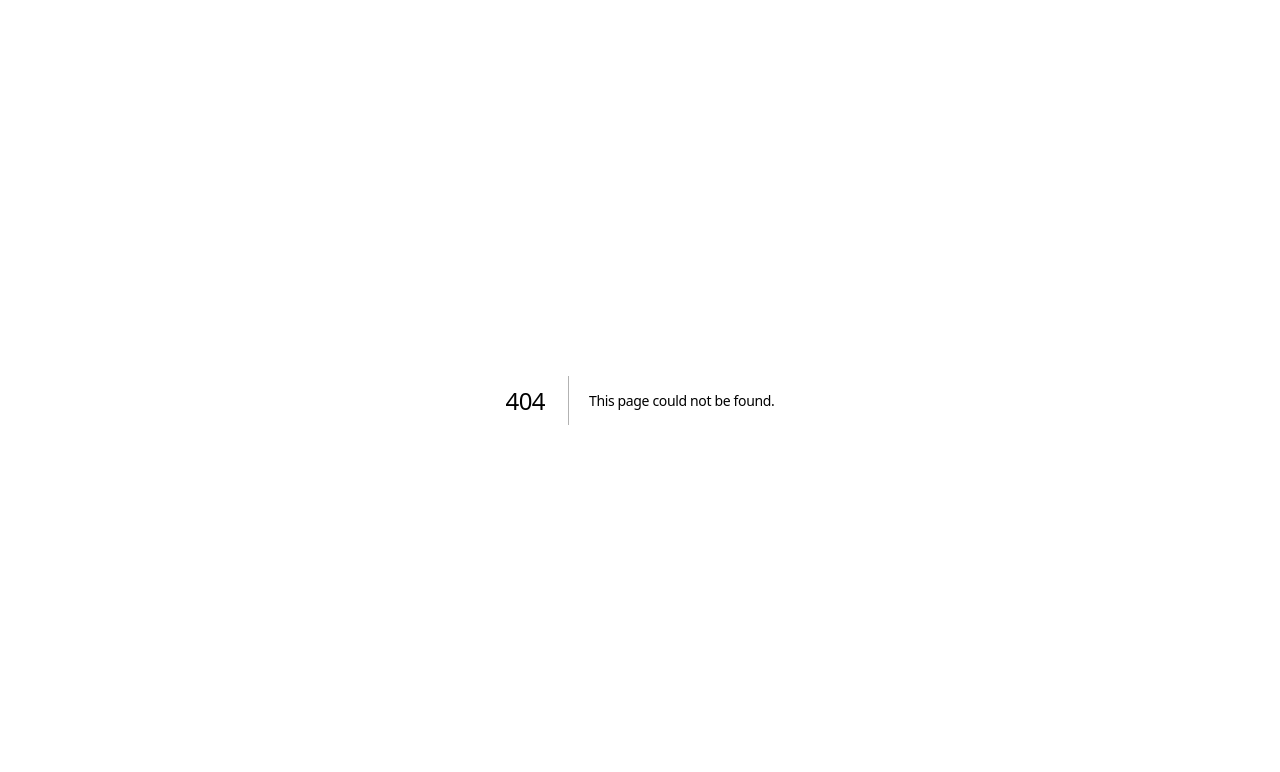
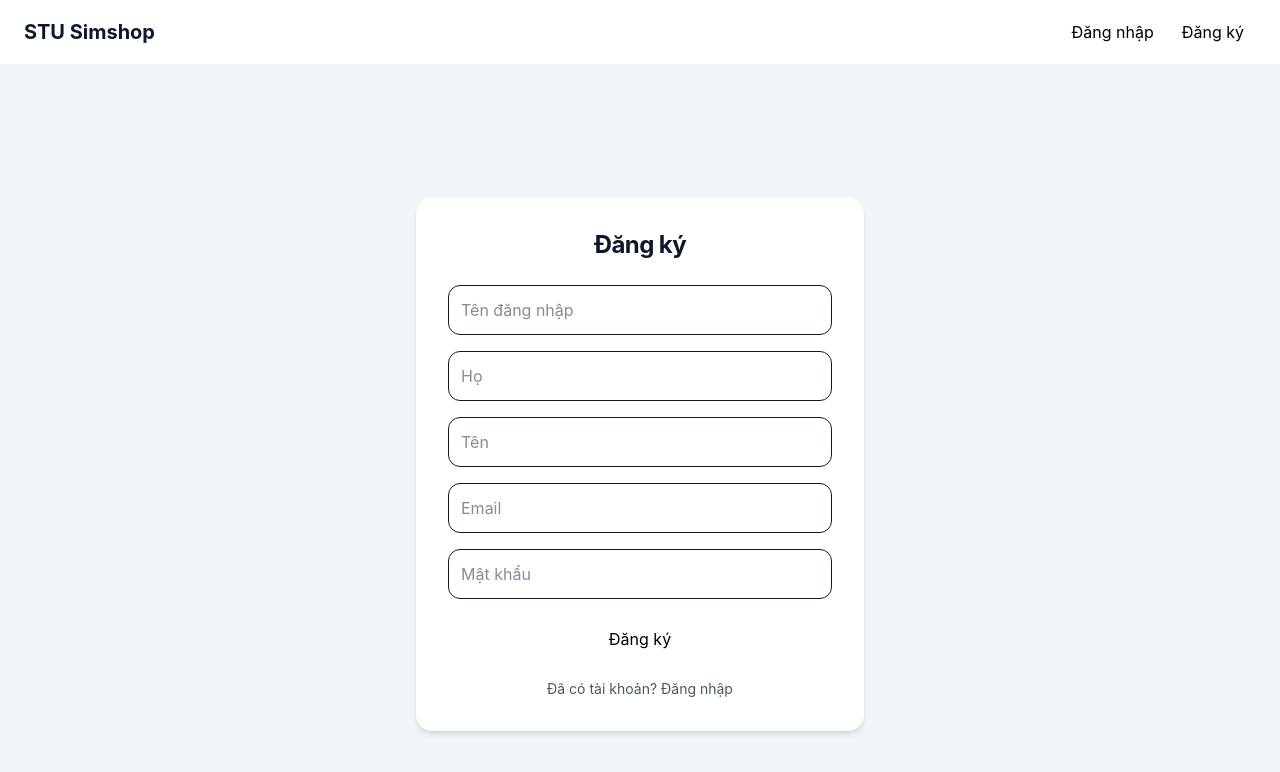
Before and after one commit to hbmphat/XayDungPhanMemWebNhom1ChieuThu3, a Next.js app in the folder apps/web-app/: page /register in a window 1280 px wide. Before the commit this address had no page. Shown: the top 772 px of the page. Built offline with nearby package versions, Linux system fonts and the light colour scheme.

Commit message:
fix: hoan thien logic dang ky dang nhap va giao dien header

```diff
--- a/apps/web-app/app/(home)/layout.tsx
+++ b/apps/web-app/app/(home)/layout.tsx
@@ -11,11 +11,13 @@ export default function HomeLayout({
         <div className="bg-brand text-white py-2 px-4 text-center text-sm">
           Chào mừng đến với STU SimShop - Hệ thống SIM số 1 Việt Nam
         </div>
+
         <nav className="container mx-auto px-4 py-4 flex items-center justify-between">
           <div className="text-2xl font-bold text-brand">STU SimShop</div>
+
           <ul className="hidden lg:flex space-x-8 font-semibold text-gray-700">
             <li>
-              <a href="#" className="text-brand">
+              <a href="/" className="text-brand">
                 Trang Chủ
               </a>
             </li>
@@ -25,30 +27,50 @@ export default function HomeLayout({
               </a>
             </li>
           </ul>
-          <div className="flex gap-4">
+
+          <div className="flex gap-4 items-center">
             <Search className="h-6 w-6 text-gray-600 cursor-pointer" />
+
             <div className="relative">
               <ShoppingCart className="h-6 w-6 text-gray-600 cursor-pointer" />
               <span className="absolute -top-2 -right-2 bg-secondary text-white text-[10px] rounded-full w-4 h-4 flex items-center justify-center">
                 0
               </span>
             </div>
-            <div>
+
+            {/* ADMIN */}
             <a href="/admin">
               <div className="flex items-center gap-1 text-gray-600 hover:text-secondary transition-colors">
-                  <User className="h-6 w-6 text-gray-600 cursor-pointer" />
+                <User className="h-6 w-6 cursor-pointer" />
                 <p>Admin</p>
               </div>
             </a>
+
+            {/* ĐĂNG NHẬP */}
+            <a href="/login">
+              <div className="flex items-center gap-1 text-gray-600 hover:text-secondary transition-colors">
+                <User className="h-6 w-6 cursor-pointer" />
+                <p>Đăng nhập</p>
               </div>
+            </a>
+
+            {/* ĐĂNG KÝ */}
+            <a
+  href="/register"
+  className="px-3 py-1 bg-brand text-black rounded-md hover:bg-secondary transition-colors"
+>
+  Đăng ký
+</a>
+
           </div>
         </nav>
       </header>
+
       <main>{children}</main>
+
       <footer className="bg-gray-900 text-white pt-16 pb-8">
         <div className="container mx-auto px-4">
           <div className="grid grid-cols-1 md:grid-cols-2 lg:grid-cols-4 gap-12 mb-12 border-b border-gray-800 pb-12">
-            {/* Brand Info */}
             <div>
               <div className="text-2xl font-bold text-white mb-6">
                 STU SimShop
@@ -59,7 +81,6 @@ export default function HomeLayout({
               </p>
             </div>
 
-            {/* Links */}
             <div>
               <h4 className="font-bold text-lg mb-6">Liên Kết Nhanh</h4>
               <ul className="space-y-4 text-gray-400 text-sm">
@@ -81,7 +102,6 @@ export default function HomeLayout({
               </ul>
             </div>
 
-            {/* Categories */}
             <div>
               <h4 className="font-bold text-lg mb-6">Danh Mục SIM</h4>
               <ul className="space-y-4 text-gray-400 text-sm">
@@ -103,7 +123,6 @@ export default function HomeLayout({
               </ul>
             </div>
 
-            {/* Contact */}
             <div>
               <h4 className="font-bold text-lg mb-6">Liên Hệ</h4>
               <ul className="space-y-4 text-gray-400 text-sm">
@@ -120,7 +139,6 @@ export default function HomeLayout({
             </div>
           </div>
 
-          {/* Copyright */}
           <div className="text-center text-xs text-gray-500">
             <p>© 2026 STU SimShop.</p>
           </div>
--- /dev/null
+++ b/apps/web-app/app/_components/core/Navbar.tsx
@@ -0,0 +1,92 @@
+"use client";
+
+import Link from "next/link";
+import { useEffect, useState } from "react";
+
+export default function Navbar() {
+  const [user, setUser] = useState<any>(null);
+
+  useEffect(() => {
+    // Đọc user ngay khi Navbar load
+    const stored = localStorage.getItem("user");
+    if (stored) {
+      setUser(JSON.parse(stored));
+    }
+
+    // Lắng nghe thay đổi localStorage (phòng khi login ở trang khác)
+    const handleStorageChange = () => {
+      const updated = localStorage.getItem("user");
+      setUser(updated ? JSON.parse(updated) : null);
+    };
+
+    window.addEventListener("storage", handleStorageChange);
+    return () => window.removeEventListener("storage", handleStorageChange);
+  }, []);
+
+  const handleLogout = () => {
+    localStorage.removeItem("user");
+    setUser(null);
+    window.location.href = "/";
+  };
+
+  // Hàm lấy tên hiển thị
+  const getDisplayName = () => {
+    if (!user) return "";
+    if (user.first_name || user.last_name)
+      return `${user.first_name ?? ""} ${user.last_name ?? ""}`.trim();
+    if (user.user_name) return user.user_name;
+    return user.email;
+  };
+
+  return (
+    <nav className="w-full bg-white shadow-sm px-6 py-4 flex justify-between items-center">
+      <Link href="/" className="text-xl font-bold text-brand">
+        STU Simshop
+      </Link>
+
+      <div className="flex items-center gap-4">
+
+        {/* Nếu chưa đăng nhập */}
+        {!user && (
+          <>
+            <Link href="/login" className="text-black hover:text-secondary">
+              Đăng nhập
+            </Link>
+
+            <Link
+              href="/register"
+              className="px-3 py-1 bg-brand text-black rounded-md hover:bg-secondary hover:text-white transition"
+            >
+              Đăng ký
+            </Link>
+          </>
+        )}
+
+        {/* Nếu đã đăng nhập */}
+        {user && (
+          <>
+            <span className="text-black">
+              Xin chào, <b>{getDisplayName()}</b>
+            </span>
+
+            {user.role === "admin" && (
+              <Link
+                href="/admin"
+                className="text-black hover:text-secondary font-semibold"
+              >
+                Admin
+              </Link>
+            )}
+
+            <button
+              onClick={handleLogout}
+              className="px-3 py-1 bg-red-500 text-white rounded-md hover:bg-red-600 transition"
+            >
+              Đăng xuất
+            </button>
+          </>
+        )}
+      </div>
+    </nav>
+  );
+}
--- a/apps/web-app/app/layout.tsx
+++ b/apps/web-app/app/layout.tsx
@@ -1,6 +1,7 @@
 import type { Metadata } from "next";
 import "./globals.css";
 import { Toaster } from "sonner";
+import Navbar from "./_components/core/Navbar";
 
 export const metadata: Metadata = {
   title: {
@@ -18,6 +19,7 @@ export default function RootLayout({
   return (
     <html lang="en" className="h-full">
       <body className="bg-slate-50 text-slate-900 antialiased min-h-screen">
+        <Navbar />
         {children}
         <Toaster position="top-right" richColors closeButton />
       </body>
--- /dev/null
+++ b/apps/web-app/app/login/page.tsx
@@ -0,0 +1,72 @@
+"use client";
+
+import { useRouter } from "next/navigation";
+import { useState } from "react";
+
+export default function LoginPage() {
+  const router = useRouter();
+  const [email, setEmail] = useState("");
+  const [password, setPassword] = useState("");
+
+  const handleSubmit = (e: React.FormEvent) => {
+    e.preventDefault();
+
+    const savedUser = localStorage.getItem("registeredUser");
+    if (!savedUser) {
+      alert("Chưa có tài khoản nào được đăng ký");
+      return;
+    }
+
+    const user = JSON.parse(savedUser);
+
+    if (email === user.email && password === user.password) {
+      localStorage.setItem("user", JSON.stringify(user));
+      alert("Đăng nhập thành công");
+      router.push("/");
+    } else {
+      alert("Sai email hoặc mật khẩu");
+    }
+  };
+
+  return (
+    <div className="min-h-screen flex items-center justify-center bg-slate-100">
+      <div className="bg-white p-8 rounded-xl shadow-md w-full max-w-md">
+        <h1 className="text-2xl font-bold mb-6 text-center">Đăng nhập</h1>
+
+        <form className="space-y-4" onSubmit={handleSubmit}>
+          <input
+            type="email"
+            placeholder="Email"
+            className="w-full p-3 border rounded-lg"
+            value={email}
+            onChange={(e) => setEmail(e.target.value)}
+            required
+          />
+
+          <input
+            type="password"
+            placeholder="Mật khẩu"
+            className="w-full p-3 border rounded-lg"
+            value={password}
+            onChange={(e) => setPassword(e.target.value)}
+            required
+          />
+
+          <button
+            type="submit"
+            className="w-full bg-brand text-black py-3 rounded-lg hover:bg-secondary hover:text-white transition"
+          >
+            Đăng nhập
+          </button>
+        </form>
+
+        <p className="text-center text-sm text-gray-600 mt-4">
+          Chưa có tài khoản?{" "}
+          <a href="/register" className="text-brand hover:underline">
+            Đăng ký ngay
+          </a>
+        </p>
+      </div>
+    </div>
+  );
+}
--- /dev/null
+++ b/apps/web-app/app/register/page.tsx
@@ -0,0 +1,101 @@
+"use client";
+
+import { useRouter } from "next/navigation";
+import { useState } from "react";
+
+export default function RegisterPage() {
+  const router = useRouter();
+  const [userName, setUserName] = useState("");
+  const [firstName, setFirstName] = useState("");
+  const [lastName, setLastName] = useState("");
+  const [email, setEmail] = useState("");
+  const [password, setPassword] = useState("");
+
+  const handleSubmit = (e: React.FormEvent) => {
+    e.preventDefault();
+
+    const newUser = {
+      user_name: userName,
+      first_name: firstName,
+      last_name: lastName,
+      email,
+      password,
+      role: "customer",
+    };
+
+    // Lưu user vào localStorage
+    localStorage.setItem("registeredUser", JSON.stringify(newUser));
+
+    alert("Đăng ký thành công");
+    router.push("/login");
+  };
+
+  return (
+    <div className="min-h-screen flex items-center justify-center bg-slate-100">
+      <div className="bg-white p-8 rounded-xl shadow-md w-full max-w-md">
+        <h1 className="text-2xl font-bold mb-6 text-center">Đăng ký</h1>
+
+        <form className="space-y-4" onSubmit={handleSubmit}>
+          <input
+            type="text"
+            placeholder="Tên đăng nhập"
+            className="w-full p-3 border rounded-lg"
+            value={userName}
+            onChange={(e) => setUserName(e.target.value)}
+            required
+          />
+
+          <input
+            type="text"
+            placeholder="Họ"
+            className="w-full p-3 border rounded-lg"
+            value={firstName}
+            onChange={(e) => setFirstName(e.target.value)}
+            required
+          />
+
+          <input
+            type="text"
+            placeholder="Tên"
+            className="w-full p-3 border rounded-lg"
+            value={lastName}
+            onChange={(e) => setLastName(e.target.value)}
+            required
+          />
+
+          <input
+            type="email"
+            placeholder="Email"
+            className="w-full p-3 border rounded-lg"
+            value={email}
+            onChange={(e) => setEmail(e.target.value)}
+            required
+          />
+
+          <input
+            type="password"
+            placeholder="Mật khẩu"
+            className="w-full p-3 border rounded-lg"
+            value={password}
+            onChange={(e) => setPassword(e.target.value)}
+            required
+          />
+
+          <button
+            type="submit"
+            className="w-full bg-brand text-black py-3 rounded-lg hover:bg-secondary hover:text-white transition"
+          >
+            Đăng ký
+          </button>
+        </form>
+
+        <p className="text-center text-sm text-gray-600 mt-4">
+          Đã có tài khoản?{" "}
+          <a href="/login" className="text-brand hover:underline">
+            Đăng nhập
+          </a>
+        </p>
+      </div>
+    </div>
+  );
+}
```
Also changed, not shown: apps/web-app/app/(home)/page.tsx (indentation only), 2 other files (tests, documents, lock files or other folders). Lines whose indentation alone changed are shown as unchanged.
